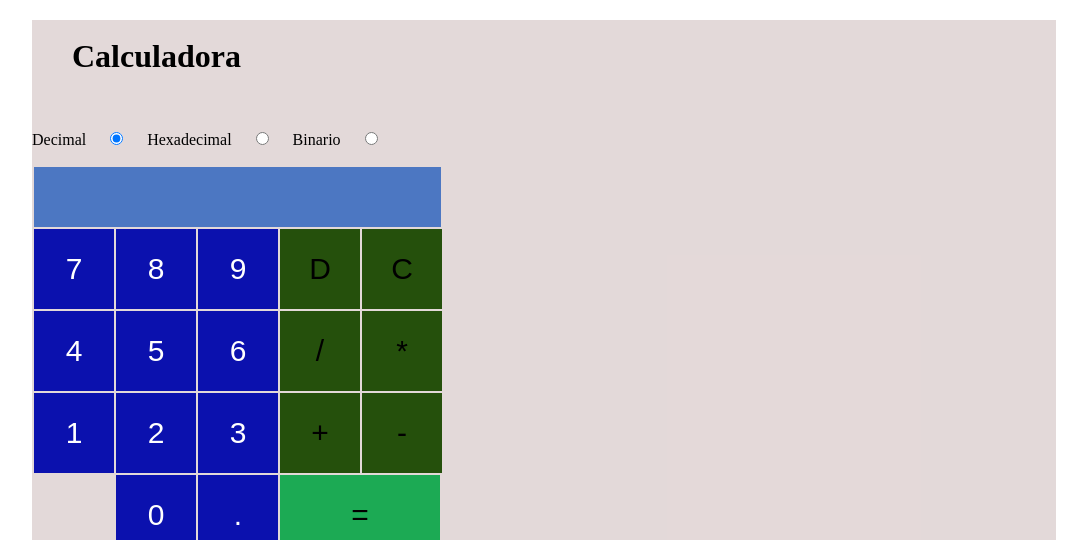
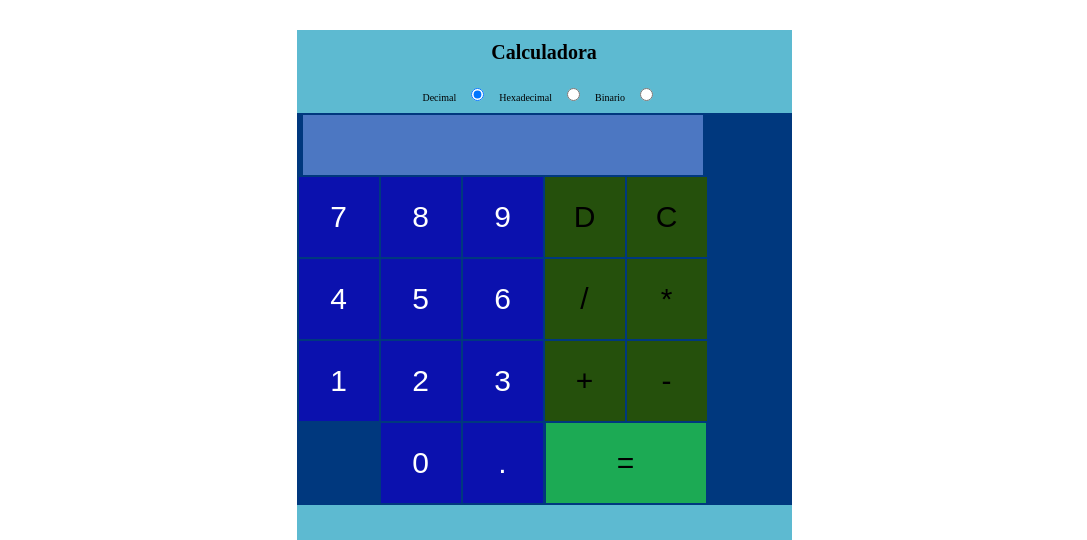
Before and after one commit to OguhOrtsac/oguhOrtsac.github.io, a PHP site: page /45/Calculadora/Calculadora/index.html in a window 1280 px wide. Shown: the top 540 px of the page, without its empty margins (96-1183 px from the left). Run offline with PHP 8.4, Linux system fonts and the light colour scheme; grey boxes are pictures that could not be loaded.

Commit message:
Add files via upload

```diff
--- a/Blog/45/Calculadora/Calculadora/calculadora.css
+++ b/Blog/45/Calculadora/Calculadora/calculadora.css
@@ -1,11 +1,13 @@
 *{
     margin: 0;
-    padding: 0;
+	padding: 0;
+	border: 0;
     box-sizing: border-box;
 }
 
 h1{
-    margin:1.25rem; ;
+	position: relative;
+	margin: 0 auto;
 	padding: 1.1rem 1.25rem;
 }
 
@@ -14,61 +16,73 @@
 	/* padding: 1.1rem 1.25rem; */
 	border-radius: 0.625rem;
 }
+html { font-size: 62.5%; }
+
 .contenedor{
+	top: 3rem;
 	position: relative;
 	/* top: 45px; */
-	width: 80%;
-    background-color: rgba(214, 199, 199, 0.67);
+	width: 49.5rem;
+    background-color: rgba(14, 152, 187, 0.67);
 	margin: 0 auto;
+	text-align: center ;
+
 	/* vertical-align: middle; */
 }
 .textoE-S, .textoE-SB,.textoE-SC{
-	font-size: 30px;
+	font-size: 3rem;
 	font-family: Arial,Helvetica;
 	color: #000000;
-	border: 0px;
 	background: #4C77C2;
-	width:407px;
-	height: 60px;
+	width:40rem;
+	height: 6rem;
 }
 .textoE-SB{
-	width:488px;
+	width:48rem;
 }
 
 .textoE-SC{
-	width:338px;
+	width:33.2rem;
 }
 .ingNumero{
-	font-size: 30px;
+	font-size: 3rem;
     border: 0px;
 	border-color: #DC1616;
 	background: #0B11AE;
 	color: white;
 
-	width: 80px;
-	height: 80px;
+	width: 8rem;
+	height: 8rem;
 }
 .ingOperacion{
-	font-size: 30px;
+	font-size: 3rem;
 	border: 0px;
 	background: #25500C;
-	width: 80px;
-	height: 80px;
+	width: 8rem;
+	height: 8rem;
 }
 #resultado, #resultado3{
-	width: 160px;
+	width: 16rem;
 	background: #1CAA54;
 }
 #resultado2{
-	width: 80px;
+	width: 8rem;
 	background: #1CAA54;
 }
 
 #binario0, #binario1{
-	width: 160px;
-	height: 160px;
+	width: 16rem;
+	height: 16rem;
 }
 
 #formHexadecimal,#formBinario{
 	display:none;
 }
+
+
+
+
+#formDecimal, #formHexadecimal,#formBinario{
+	background: #00387E;
+	position: relative;
+}
--- a/Blog/45/Calculadora/Calculadora/index.html
+++ b/Blog/45/Calculadora/Calculadora/index.html
@@ -1,61 +1,63 @@
 <!DOCTYPE html>
 <html>
+
 <head>
   <meta charset="utf-8">
   <title>Calculadora en javascript</title>
-     <link rel="stylesheet" type="text/css"  href="calculadora.css">
+  <link rel="stylesheet" type="text/css" href="calculadora.css">
 </head>
 
 <body>
 
   <div class="contenedor">
+    <div class="Form1">
       <form id="inicial" name="inicial">
         <h1>Calculadora </h1>
         <!-- <fieldset id="opcionesBase" name="opciones"> -->
         <!-- <legend> Elegir la base:</legend> -->
         <div id="radios">
-            Decimal <input type="radio" name="base" class="base" value="Decimal" checked>
-            Hexadecimal <input type="radio" name="base" class="base"  value="Hexadecimal">
-            Binario <input type="radio" name="base" class="base"  value="Binario"><br>
+          Decimal <input type="radio" name="base" class="base" value="Decimal" checked> Hexadecimal <input type="radio" name="base"
+            class="base" value="Hexadecimal"> Binario <input type="radio" name="base" class="base" value="Binario"><br>
           <!-- </fieldset> -->
+        </div>
     </div>
     </form>
     <form id="formDecimal">
 
       <table>
         <tr>
-          <td  colspan="5"> <input class="textoE-S" type="text" name="numsOperacion" id="numsOperacion" ></td>
+          <td colspan="5" > <input class="textoE-S" type="text" name="numsOperacion" id="numsOperacion"></td>
         </tr>
 
         <tr>
-          <td> <input class="ingNumero" type="button" value="7" >   </td>
-          <td> <input class="ingNumero" type="button" value="8" >   </td>
-          <td> <input class="ingNumero" type="button" value="9" >   </td>
-          <td> <input class="ingOperacion" type="button" value="D" >      </td>
-          <td> <input class="ingOperacion" type="button" value="C" >   </td>
+          <td> <input class="ingNumero" type="button" value="7"> </td>
+          <td> <input class="ingNumero" type="button" value="8"> </td>
+          <td> <input class="ingNumero" type="button" value="9"> </td>
+          <td> <input class="ingOperacion" type="button" value="D"> </td>
+          <td> <input class="ingOperacion" type="button" value="C"> </td>
         </tr>
 
         <tr>
-          <td> <input class="ingNumero" type="button" value="4" ></td>
-          <td> <input class="ingNumero" type="button" value="5" ></td>
-          <td> <input class="ingNumero" type="button" value="6" ></td>
-          <td> <input class="ingOperacion" type="button" value="/" ></td>
-          <td> <input class="ingOperacion" type="button" value="*" ></td>
+          <td> <input class="ingNumero" type="button" value="4"></td>
+          <td> <input class="ingNumero" type="button" value="5"></td>
+          <td> <input class="ingNumero" type="button" value="6"></td>
+          <td> <input class="ingOperacion" type="button" value="/"></td>
+          <td> <input class="ingOperacion" type="button" value="*"></td>
         </tr>
 
         <tr>
-          <td><input class="ingNumero" type="button" value="1" ></td>
-          <td><input class="ingNumero" type="button" value="2" ></td>
-          <td><input class="ingNumero" type="button" value="3" ></td>
-          <td><input class="ingOperacion" type="button" value="+" ></td>
-          <td><input class="ingOperacion" type="button" value="-" ></td>
+          <td><input class="ingNumero" type="button" value="1"></td>
+          <td><input class="ingNumero" type="button" value="2"></td>
+          <td><input class="ingNumero" type="button" value="3"></td>
+          <td><input class="ingOperacion" type="button" value="+"></td>
+          <td><input class="ingOperacion" type="button" value="-"></td>
         </tr>
 
         <tr>
           <td> </td>
-          <td> <input class="ingNumero" type="button" value="0" ></td>
-          <td><input class="ingNumero" type="button" value="." ></td>
-          <td colspan="2"> <input class="ingOperacion" id="resultado" type="button" value="=" ></td>
+          <td> <input class="ingNumero" type="button" value="0"></td>
+          <td><input class="ingNumero" type="button" value="."></td>
+          <td colspan="2"> <input class="ingOperacion" id="resultado" type="button" value="="></td>
         </tr>
 
       </table>
@@ -66,43 +68,43 @@
 
       <table>
         <tr>
-                <td  colspan="6"> <input type="text" class="textoE-SB" name="valores" id="valores" ></td>
+          <td colspan="6"> <input type="text" class="textoE-SB" name="valores" id="valores"></td>
         </tr>
 
         <tr>
 
-                <td> <input class="ingNumero" type="button" value="C" >   </td>
-                <td> <input class="ingNumero" type="button" value="D" >   </td>
-                <td> <input class="ingNumero" type="button" value="E" >   </td>
-                <td> <input class="ingNumero" type="button" value="F" >   </td>
-                <td> <input class="ingOperacion" type="button" value="DEL" onclick="eliminar()">      </td>
-                <td> <input class="ingOperacion" type="button" value="CLEAR" onclick="eliminar_todo()">   </td>
+          <td> <input class="ingNumero" type="button" value="C"> </td>
+          <td> <input class="ingNumero" type="button" value="D"> </td>
+          <td> <input class="ingNumero" type="button" value="E"> </td>
+          <td> <input class="ingNumero" type="button" value="F"> </td>
+          <td> <input class="ingOperacion" type="button" value="Del" onclick="eliminar()"> </td>
+          <td> <input class="ingOperacion" type="button" value="CE" onclick="eliminar_todo()"> </td>
         </tr>
 
         <tr>
-                <td> <input class="ingNumero" type="button" value="8" ></td>
-                <td> <input class="ingNumero" type="button" value="9" ></td>
-                <td> <input class="ingNumero" type="button" value="A" ></td>
-                <td> <input class="ingNumero" type="button" value="B" >   </td>
-                <td> <input class="ingOperacion" type="button" value="/" ></td>
-                <td> <input class="ingOperacion" type="button" value="*" ></td>
+          <td> <input class="ingNumero" type="button" value="8"></td>
+          <td> <input class="ingNumero" type="button" value="9"></td>
+          <td> <input class="ingNumero" type="button" value="A"></td>
+          <td> <input class="ingNumero" type="button" value="B"> </td>
+          <td> <input class="ingOperacion" type="button" value="/"></td>
+          <td> <input class="ingOperacion" type="button" value="*"></td>
         </tr>
 
         <tr>
-                <td> <input class="ingNumero" type="button" value="4" ></td>
-                <td> <input class="ingNumero" type="button" value="5" ></td>
-                <td> <input class="ingNumero" type="button" value="6" ></td>
-                <td> <input class="ingNumero" type="button" value="7" >   </td>
-                <td><input class="ingOperacion" type="button" value="+" ></td>
-                <td><input class="ingOperacion" type="button" value="-" ></td>
+          <td> <input class="ingNumero" type="button" value="4"></td>
+          <td> <input class="ingNumero" type="button" value="5"></td>
+          <td> <input class="ingNumero" type="button" value="6"></td>
+          <td> <input class="ingNumero" type="button" value="7"> </td>
+          <td><input class="ingOperacion" type="button" value="+"></td>
+          <td><input class="ingOperacion" type="button" value="-"></td>
         </tr>
 
         <tr>
-                <td> <input class="ingNumero" type="button" value="0" ></td>
-                <td><input class="ingNumero"  type="button" value="1" ></td>
-                <td><input class="ingNumero" type="button" value="2" ></td>
-                <td><input class="ingNumero" type="button" value="3" ></td>
-                <td><input class="ingNumero" type="button" value="." ></td>
+          <td> <input class="ingNumero" type="button" value="0"></td>
+          <td><input class="ingNumero" type="button" value="1"></td>
+          <td><input class="ingNumero" type="button" value="2"></td>
+          <td><input class="ingNumero" type="button" value="3"></td>
+          <td><input class="ingNumero" type="button" value="."></td>
           <td> <input class="ingOperacion" id="resultado2" type="button" value="=" onclick="calcular()"></td>
         </tr>
 
@@ -111,30 +113,30 @@
     </form>
 
 
-    <form id="formBinario" >
+    <form id="formBinario">
 
       <table>
         <tr>
-          <td  colspan="4"> <input type="text" class="textoE-SC" name="textoE-SC" id="textoE-SC" ></td>
+          <td colspan="4"> <input type="text" class="textoE-SC" name="textoE-SC" id="textoE-SC"></td>
         </tr>
 
         <tr>
 
-          <td rowspan="2" colspan="2"> <input id="binario0" class="ingNumero" type="button" value="0" >   </td>
-          <td> <input class="ingOperacion" type="button" value="DEL" onclick="eliminar()">      </td>
-          <td> <input class="ingOperacion" type="button" value="CE" onclick="eliminar_todo()">   </td>
+          <td rowspan="2" colspan="2"> <input id="binario0" class="ingNumero" type="button" value="0"> </td>
+          <td> <input class="ingOperacion" type="button" value="DEL" onclick="eliminar()"> </td>
+          <td> <input class="ingOperacion" type="button" value="CE" onclick="eliminar_todo()"> </td>
         </tr>
 
         <tr>
 
-          <td> <input class="ingOperacion" type="button" value="/" ></td>
-          <td> <input class="ingOperacion" type="button" value="*" ></td>
+          <td> <input class="ingOperacion" type="button" value="/"></td>
+          <td> <input class="ingOperacion" type="button" value="*"></td>
         </tr>
 
         <tr>
-          <td rowspan="2" colspan="2"> <input  id="binario1" class="ingNumero" type="button" value="1" >   </td>
-          <td><input class="ingOperacion" type="button" value="+" ></td>
-          <td><input class="ingOperacion" type="button" value="-" ></td>
+          <td rowspan="2" colspan="2"> <input id="binario1" class="ingNumero" type="button" value="1"> </td>
+          <td><input class="ingOperacion" type="button" value="+"></td>
+          <td><input class="ingOperacion" type="button" value="-"></td>
         </tr>
 
         <tr>
@@ -165,4 +167,5 @@
   <script type="text/javascript" src="calculadora.js"></script>
 
 </body>
+
 </html>
```
Lines whose indentation alone changed are shown as unchanged.
